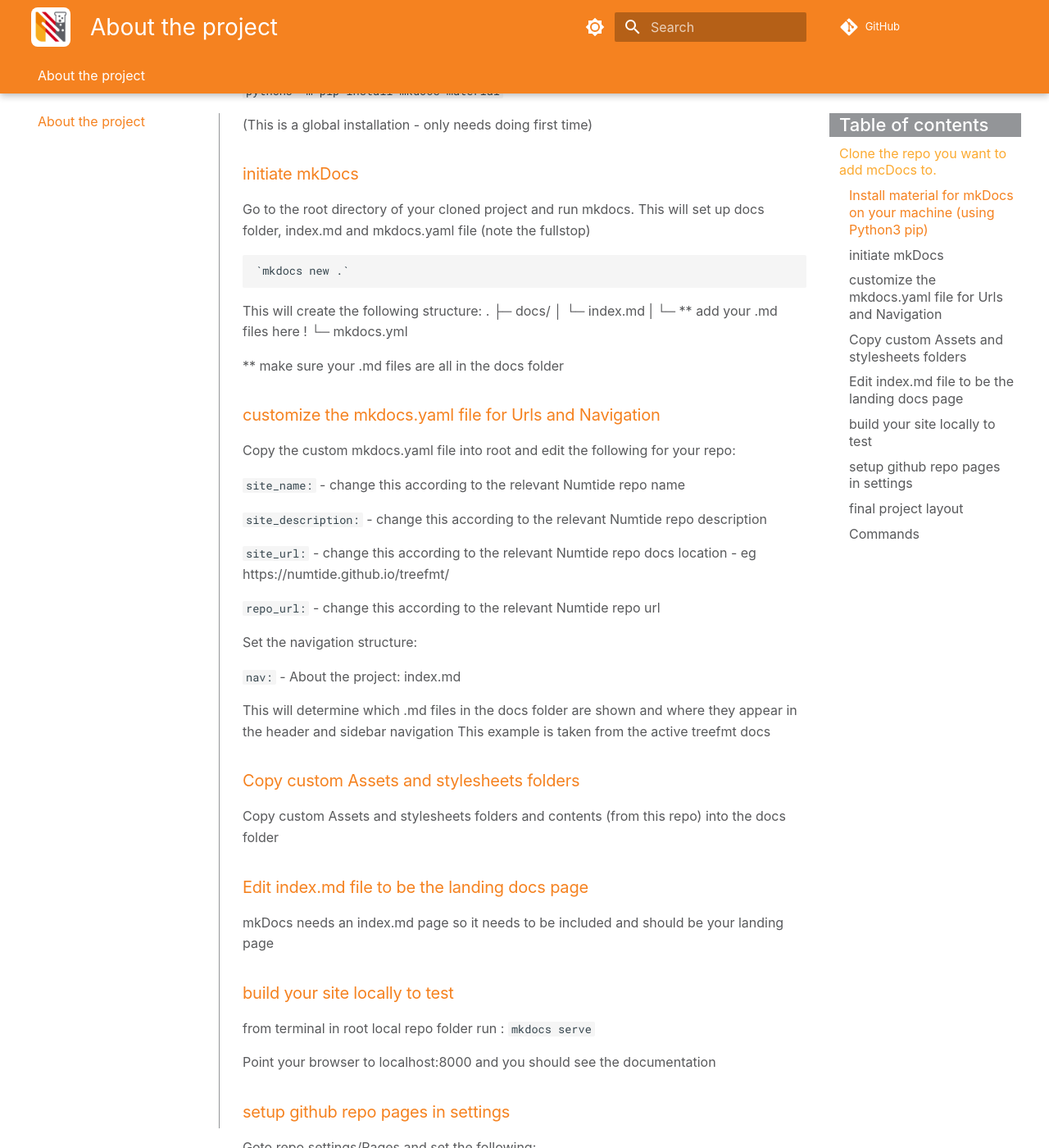
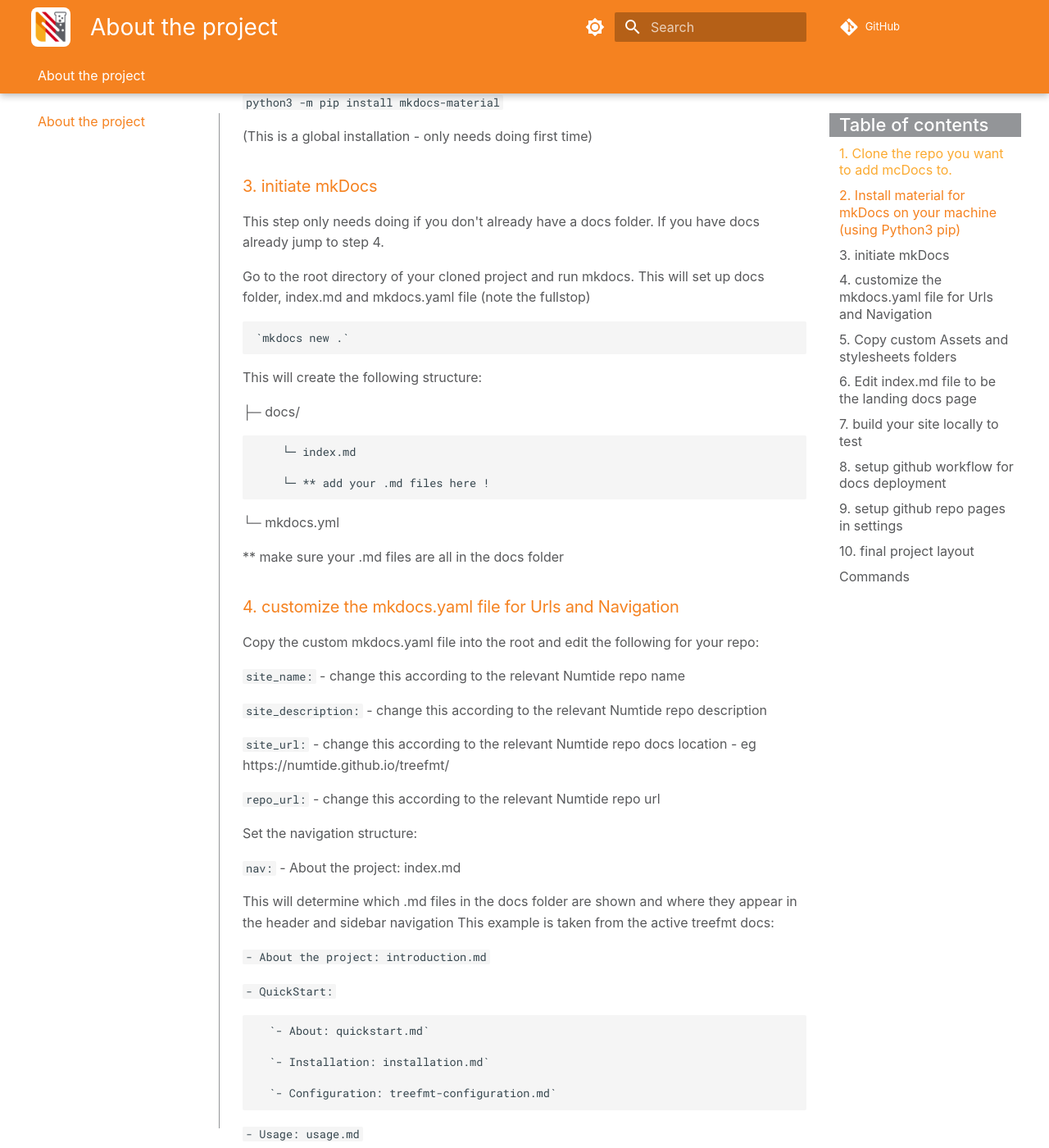
Before and after one commit to numtide/mkdocs-numtide, an MkDocs documentation site: the page built from docs/index.md, in a window 1280 px wide and 1400 px high, scrolled down 348 px. Shown: the whole window at 82% size. Built offline with MkDocs 1.6.1 and Material for MkDocs 9.7.7, drawn with Linux system fonts in a browser that asks for light colours; comment, search, counter and statistics services are not loaded; some of the changed text lies outside the part shown.

Commit message:
uodate docs and rename workflow file

```diff
--- a/docs/index.md
+++ b/docs/index.md
@@ -4,15 +4,18 @@
 
 here are the base steps:
 
-## Clone the repo you want to add mcDocs to.
+### 1. Clone the repo you want to add mcDocs to.
 
-### Install material for mkDocs on your machine (using Python3 pip)
+### 2. Install material for mkDocs on your machine (using Python3 pip)
 
 `python3 -m pip install mkdocs-material`
 
 (This is a global installation - only needs doing first time)
 
-### initiate mkDocs
+### 3. initiate mkDocs
+
+This step only needs doing if you don't already have a docs folder.
+If you have docs already jump to step 4.
 
 Go to the root directory of your cloned project and run mkdocs.
 This will set up docs folder, index.md and mkdocs.yaml file (note the fullstop)
@@ -20,17 +23,20 @@
     `mkdocs new .`
 
 This will create the following structure:
-.
+
 ├─ docs/
-│  └─ index.md
-|  └─ ** add your .md files here !
+
+        └─ index.md
+
+        └─ ** add your .md files here !
+
 └─ mkdocs.yml
 
 ** make sure your .md files are all in the docs folder
 
-### customize the mkdocs.yaml file for Urls and Navigation
+### 4. customize the mkdocs.yaml file for Urls and Navigation
 
-Copy the custom mkdocs.yaml file into root and
+Copy the custom mkdocs.yaml file into the root and
 edit the following for your repo:
 
 `site_name:` - change this according to the relevant Numtide repo name
@@ -48,24 +54,52 @@
   - About the project: index.md
 
 This will determine which .md files in the docs folder are shown and where they appear in the header and sidebar navigation
-This example is taken from the active treefmt docs
+This example is taken from the active treefmt docs:
 
-### Copy custom Assets and stylesheets folders
+  `- About the project: introduction.md`
 
-Copy custom Assets and stylesheets folders and contents (from this repo) into the docs folder
+  `- QuickStart:`
 
-### Edit index.md file to be the landing docs page
+      `- About: quickstart.md`
+
+      `- Installation: installation.md`
+
+      `- Configuration: treefmt-configuration.md`
+
+  `- Usage: usage.md`
+
+  `- Formatters: `
+
+      `- About: index-formatters.md`
+
+      `- Formatter Specification: formatters-spec.md`
+
+      `- Known Formatters: formatters.md`
+
+  `- FAQ: faq.md`
+
+  `- Contributing: contributing.md`
+
+### 5. Copy custom Assets and stylesheets folders
+
+Copy custom Assets and stylesheets folders and contents into the docs folder
+
+### 6. Edit index.md file to be the landing docs page
 
 mkDocs needs an index.md page so it needs to be included and should be your landing page
 
-### build your site locally to test
+### 7. build your site locally to test
 
 from terminal in root local repo folder run :
 `mkdocs serve`
 
 Point your browser to localhost:8000 and you should see the documentation
 
-### setup github repo pages in settings
+### 8. setup github workflow for docs deployment
+
+Copy the deployMkDocs.yaml file to your .github/workflows folder
+
+### 9. setup github repo pages in settings
 
 Goto repo settings/Pages and set the following:
 
@@ -73,7 +107,7 @@
 
 	Branch = gh-pages and folder = /(root)
 
-### final project layout
+### 10. final project layout
 
     mkdocs.yml          # The configuration file.
     docs/
```
Also changed, not shown: 2 other files.
